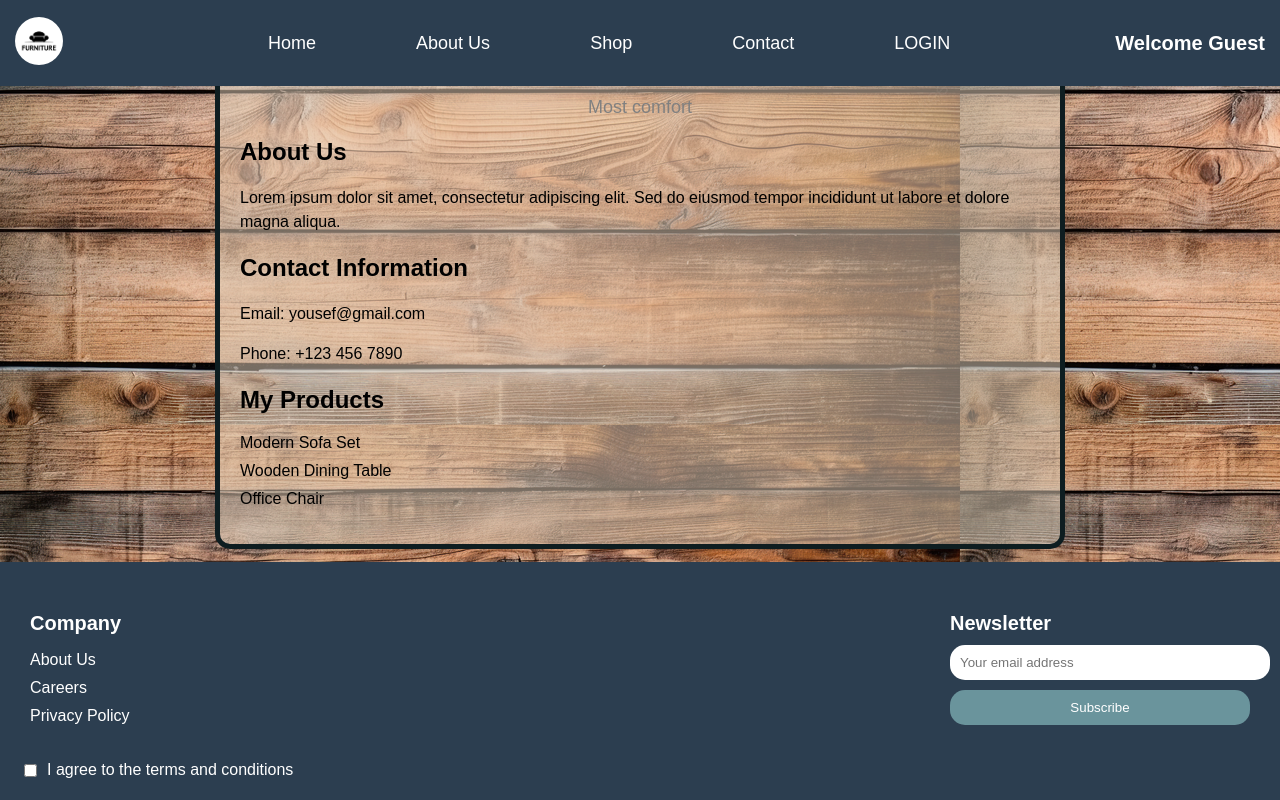
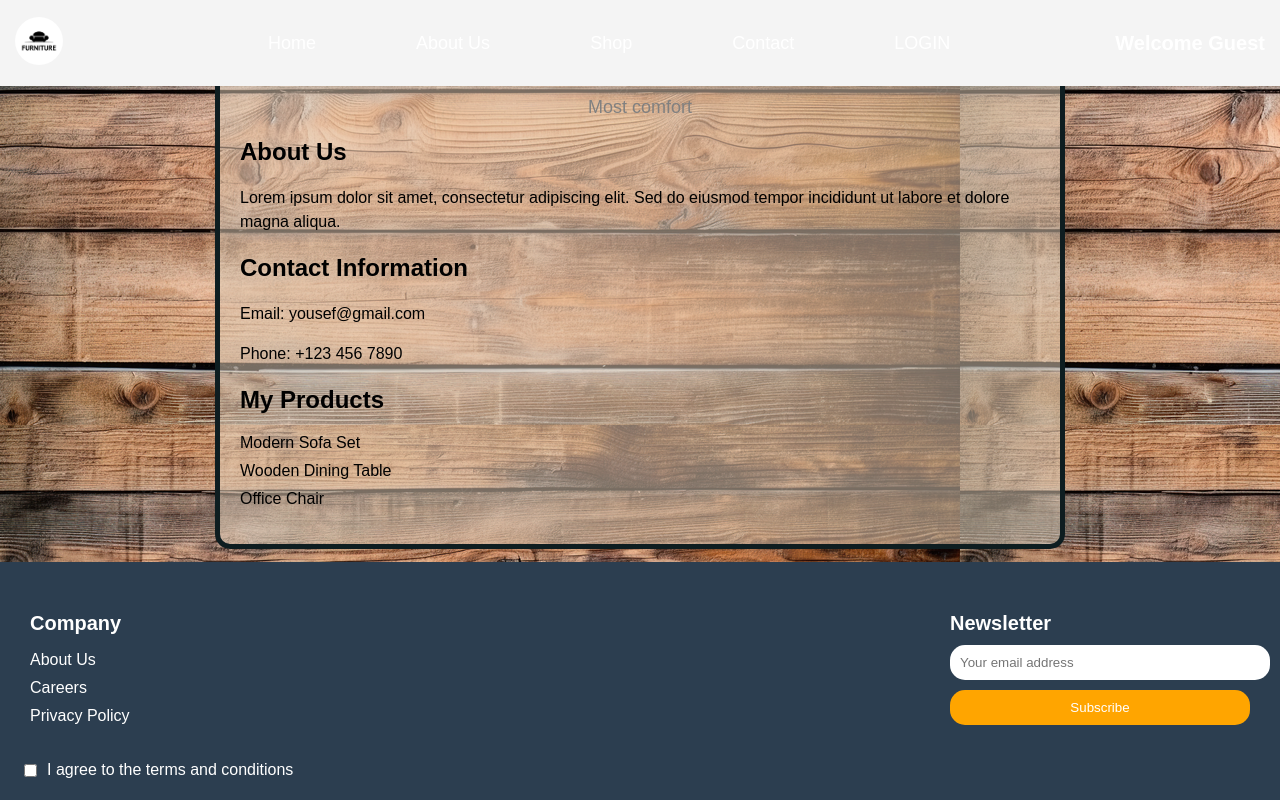
Before and after one commit to yousefyousry9/project, a plain HTML site: page project/project.html in a window 1280 px wide. In both pictures the pointer is over the button "Subscribe". Shown: the part 113-913 px from the top of the page. Drawn offline with Linux system fonts and the light colour scheme.

Commit message:
ya elrob3 ana Update project.css
changes the colors

```diff
--- a/project/project.css
+++ b/project/project.css
@@ -1,6 +1,7 @@
 /* Header Styles */
+/*ya valllan ana changes the colors*/
 .header {
-    background-color: #2C3E50;
+    background-color: #f4f4f4;
     padding: 15px;
     position: sticky;
     top: 0;
@@ -175,7 +176,7 @@ body{
 }
 
 .newsletter button:hover {
-    background-color: #6a949c;
+    background-color:#ffa500;
 }
 
 .terms {
```
